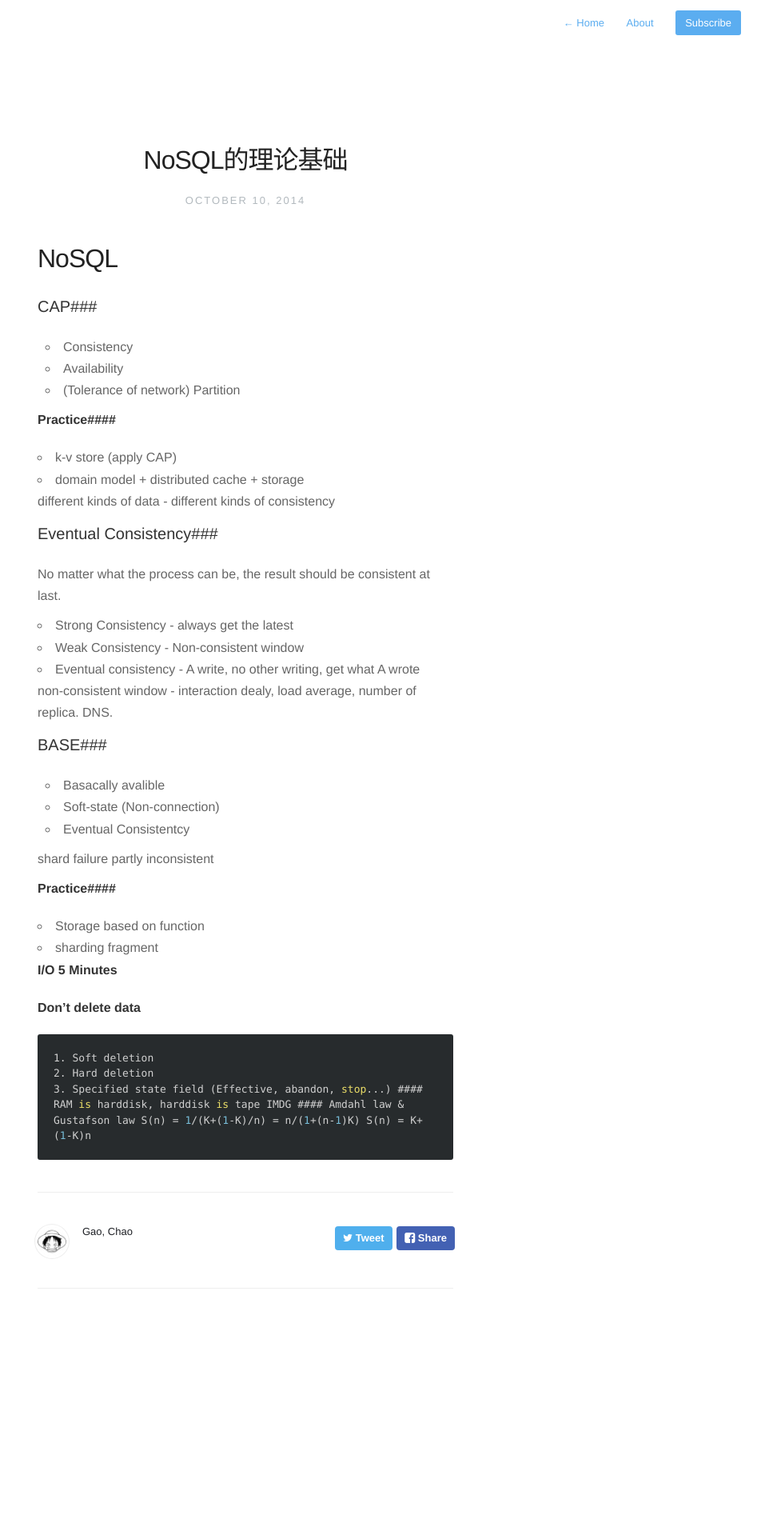
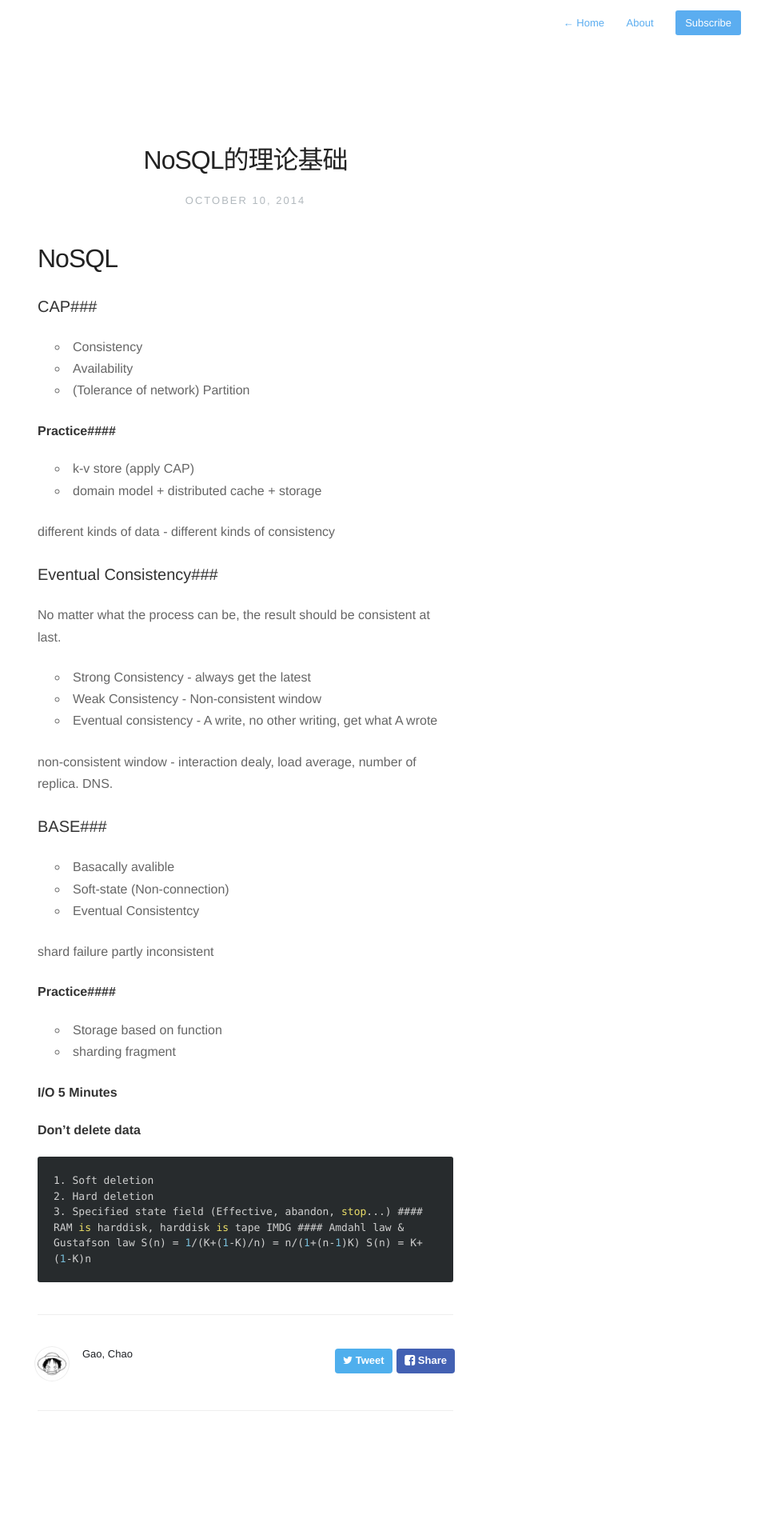
Before and after one commit to dragonhnd/supergrubby_simple, a Jekyll site: the page built from _posts/2014-10-10-nosql-theory.md, in a window 1280 px wide. Shown: the whole page at 80% size, without its empty margins (333-1280 px from the left). Built offline with Jekyll 4.4.1, drawn with Linux system fonts in a browser that asks for light colours; nearby versions of some CDN libraries; Markdown is read by kramdown in place of the engine named in the settings; before the commit the page ends 1751 px from its top, so only the background shows below that.

Commit message:
update style for p and ul

```diff
--- a/assets/css/style.css
+++ b/assets/css/style.css
@@ -47,7 +47,10 @@ html,body,div,span,applet,object,iframe,h1,h2,h3,h4,h5,h6,p,blockquote,pre,a,abb
 margin-bottom: 20px;
 }
 
-p {	margin-bottom: 10px;}
+p {
+	margin-top: 0;
+	margin-bottom: 1.46em;
+}
 
 /* Base */
 html, body { height: 100%; }
@@ -184,8 +187,22 @@ a,
 	transition: all 0.15s ease;
 }
 
-ul 	{ margin:10px; padding:0; }
-li	{ list-style-type:circle; list-style-position:inside; }
+ul, ol {
+	margin: 0 0 24px 6px;
+  padding-left: 16px;
+}
+
+ul {
+	list-style-type: square;
+}
+
+ol {
+	list-style-type: decimal;
+}
+
+li	{
+	 list-style-type:circle; list-style-position:inside;
+ }
 
 /* Line Height */
 #post-body, p { line-height:1.7; }
```
